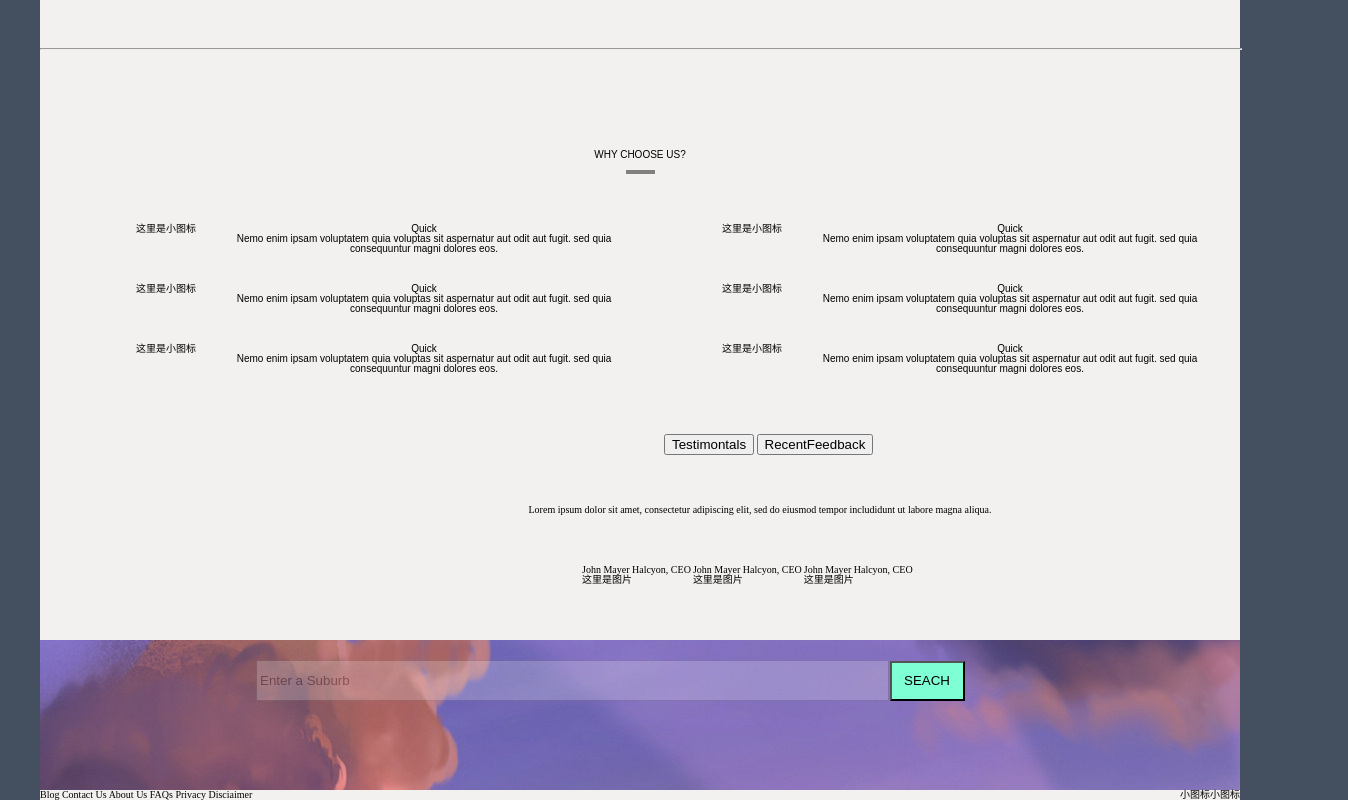
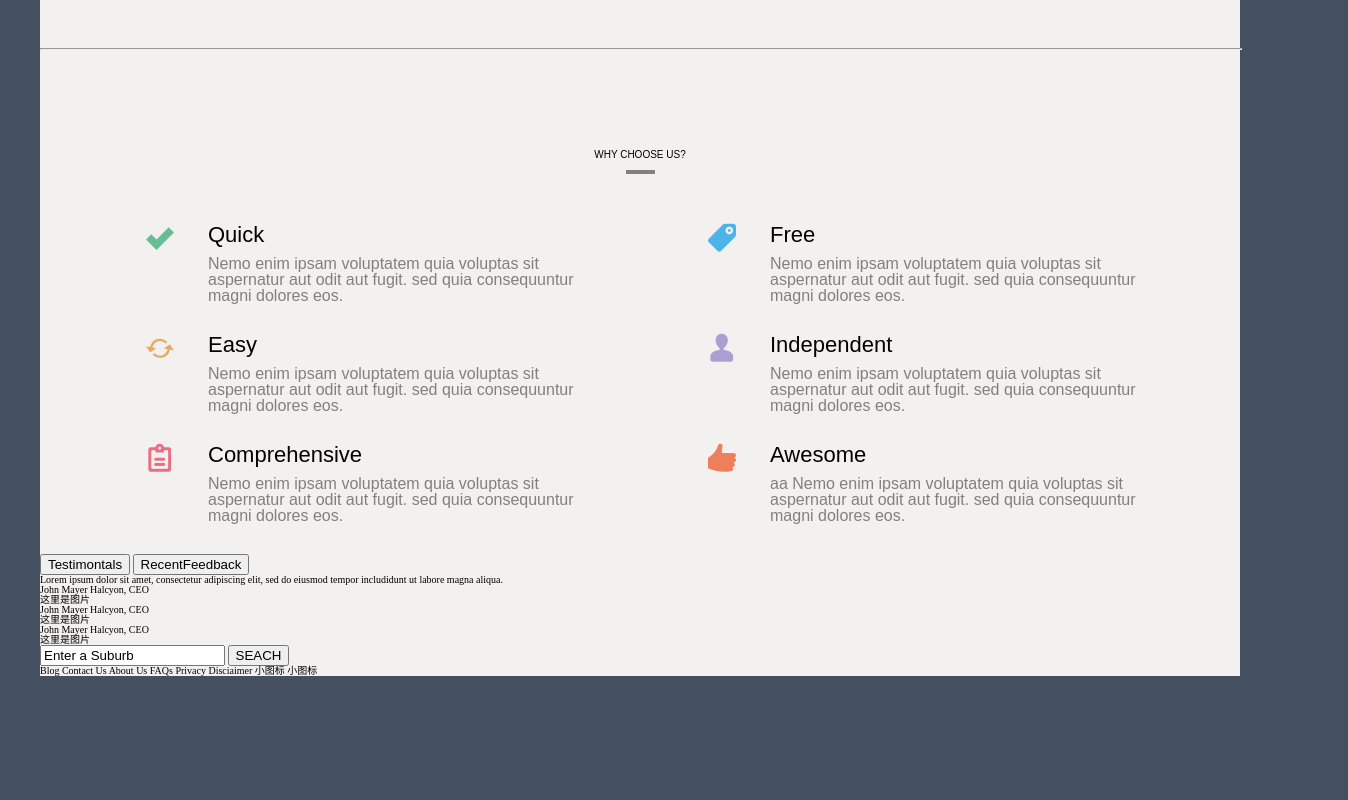
Before and after one commit to Royceee/threedays, a plain HTML site: page index.html in a window 1280 px wide. Shown: the part 956-1756 px from the top of the page, 1348 px wide, since content can reach past the window. After the commit the page ends 1632 px from the top, so only its background shows below. Drawn offline with Linux system fonts and the light colour scheme.

Commit message:
add new parts

```diff
--- a/index.html
+++ b/index.html
@@ -68,46 +68,46 @@
 <hr>
 <section id="why-choose-us">
 	<h3>WHY CHOOSE US?</h3>
-	<div class="six-parts">
-		<div class="left">这里是小图标</div>
-		<div class="right">
+	<div class="one">
+		<div class="icon-checkmark"></div>
+		<div class="headline">
 			<h4>Quick</h4>
-			<div class="down">Nemo enim ipsam voluptatem quia voluptas sit aspernatur aut odit aut fugit. sed quia consequuntur magni dolores eos.</div>
+			<div class="content">Nemo enim ipsam voluptatem quia voluptas sit aspernatur aut odit aut fugit. sed quia consequuntur magni dolores eos.</div>
 		</div>
 	</div>
-	<div class="six-parts">
-		<div class="left">这里是小图标</div>
-		<div class="right">
-			<h4>Quick</h4>
-			<div class="down">Nemo enim ipsam voluptatem quia voluptas sit aspernatur aut odit aut fugit. sed quia consequuntur magni dolores eos.</div>
+	<div class="one">
+		<div class="icon-tag"></div>
+		<div class="headline">
+			<h4>Free</h4>
+			<div class="content">Nemo enim ipsam voluptatem quia voluptas sit aspernatur aut odit aut fugit. sed quia consequuntur magni dolores eos.</div>
 		</div>
 	</div>
-	<div class="six-parts">
-		<div class="left">这里是小图标</div>
-		<div class="right">
-			<h4>Quick</h4>
-			<div class="down">Nemo enim ipsam voluptatem quia voluptas sit aspernatur aut odit aut fugit. sed quia consequuntur magni dolores eos.</div>
+	<div class="two">
+		<div class="icon-refresh"></div>
+		<div class="headline">
+			<h4>Easy</h4>
+			<div class="content">Nemo enim ipsam voluptatem quia voluptas sit aspernatur aut odit aut fugit. sed quia consequuntur magni dolores eos.</div>
 		</div>
 	</div>
-	<div class="six-parts">
-		<div class="left">这里是小图标</div>
-		<div class="right">
-			<h4>Quick</h4>
-			<div class="down">Nemo enim ipsam voluptatem quia voluptas sit aspernatur aut odit aut fugit. sed quia consequuntur magni dolores eos.</div>
+	<div class="two">
+		<div class="icon-user"></div>
+		<div class="headline">
+			<h4>Independent</h4>
+			<div class="content">Nemo enim ipsam voluptatem quia voluptas sit aspernatur aut odit aut fugit. sed quia consequuntur magni dolores eos.</div>
 		</div>
 	</div>
-	<div class="six-parts">
-		<div class="left">这里是小图标</div>
-		<div class="right">
-			<h4>Quick</h4>
-			<div class="down">Nemo enim ipsam voluptatem quia voluptas sit aspernatur aut odit aut fugit. sed quia consequuntur magni dolores eos.</div>
+	<div class="three">
+		<div class="icon-clipboard"></div>
+		<div class="headline">
+			<h4>Comprehensive</h4>
+			<div class="content">Nemo enim ipsam voluptatem quia voluptas sit aspernatur aut odit aut fugit. sed quia consequuntur magni dolores eos.</div>
 		</div>
 	</div>
-	<div class="six-parts">
-		<div class="left">这里是小图标</div>
-		<div class="right">
-			<h4>Quick</h4>
-			<div class="down">Nemo enim ipsam voluptatem quia voluptas sit aspernatur aut odit aut fugit. sed quia consequuntur magni dolores eos.</div>
+	<div class="three">
+		<div class="icon-thumbsup"></div>
+		<div class="headline">
+			<h4>Awesome</h4>
+			<div class="content"> aa Nemo enim ipsam voluptatem quia voluptas sit aspernatur aut odit aut fugit. sed quia consequuntur magni dolores eos.</div>
 		</div>
 	</div>
 </section>
--- a/sass/style.scss
+++ b/sass/style.scss
@@ -10,6 +10,10 @@ $main-bg-color: #F2F1EF;
 $hiw-orange:#EAA861;
 $hiw-purple:#AD9ED1;
 $hiw-blue:#519AC9;
+$hiw-lightblue:#4BB5EA;
+$hiw-green:#66BE93;
+$hiw-red:#EB6D7F;
+$hiw-darkred:#ED7F5A;
 
 .hit-icon-common {
 	font-size: 50px;
@@ -186,10 +190,8 @@ html {
 				  			font-weight: 500;
 				  			margin: 8px auto;
 				  		}
-
 				  	}
 				  	.icon-user {
-
 				  		@extend .hit-icon-common;
 				  		color: $hiw-orange;
 				  	}
@@ -231,27 +233,89 @@ html {
 					border: 2px solid gray;
 				}
 			}
-			.six-parts {
+			.one {
 				float: left;
 			  	width: 40%;
-			  	margin-left: 8%;
+			  	margin-left: 6%;
 			  	margin-right: 10px;
 			  	margin-bottom: 30px;
+			     }
+			.two {
+				float: left;
+			  	width: 40%;
+			  	margin-left: 6%;
+			  	margin-right: 10px;
+			  	margin-bottom: 30px;
+			  }
+			.three {
+				float: left;
+			  	width: 40%;
+			  	margin-left: 6%;
+			  	margin-right: 10px;
+			  	margin-bottom: 30px;
+			  }
 			h4 {
-			  		text-align: center;
+			  	text-align: left;
+			  	font-size: 22px;
+			  	margin-bottom: 10px;
 			  	}
-			  	.left {
+			.content {
+				font-size: 16px;
+				color: grey;
+			}
+			 	.icon-checkmark {
+				  		@extend .hit-icon-common;
+				  		color: $hiw-green;
+				  		font-size: 28px;
+				  		width: 20%;
   						float: left;
+  						margin-top: 0;
+  						margin-bottom: 40px;
+				  	}
+				.icon-tag {
+				  		@extend .hit-icon-common;
+				  		color: $hiw-lightblue;
+				  		font-size: 28px;
 				  		width: 20%;
+  						float: left;
+  						margin-top: 0;
+  						margin-bottom: 40px;
 				  	}
-			  	.right {
+				.icon-refresh {
+				  		@extend .hit-icon-common;
+				  		color: $hiw-orange;
+				  		font-size: 28px;
+				  		width: 20%;
   						float: left;
-  					width: 80%;
+  						margin-top: 0;
+  						margin-bottom: 40px;
 					}
-			  	.down {
-			  		text-align: center;
+				.icon-user {
+				  		@extend .hit-icon-common;
+				  		color: $hiw-purple;
+				  		font-size: 28px;
+				  		width: 20%;
+  						float: left;
+  						margin-top: 0;
+  						margin-bottom: 40px;
   					}
+				.icon-clipboard {
+				  		@extend .hit-icon-common;
+				  		color: $hiw-red;
+				  		font-size: 28px;
+				  		width: 20%;
+  						float: left;
+  						margin-top: 0;
+  						margin-bottom: 40px;
 				  	}
+				.icon-thumbsup {
+				  		@extend .hit-icon-common;
+				  		color: $hiw-darkred;
+				  		font-size: 28px;
+				  		width: 20%;
+  						float: left;
+  						margin-top: 0;
+  						margin-bottom: 40px;
 				  	}
 		#interact {
 			width: 80%;
@@ -304,3 +368,4 @@ html {
 		}
 	}
 }
+}
```
Also changed, not shown: img/test.jpg (deleted), stylesheets/style.css, 2 other files. Lines whose indentation alone changed are shown as unchanged.
